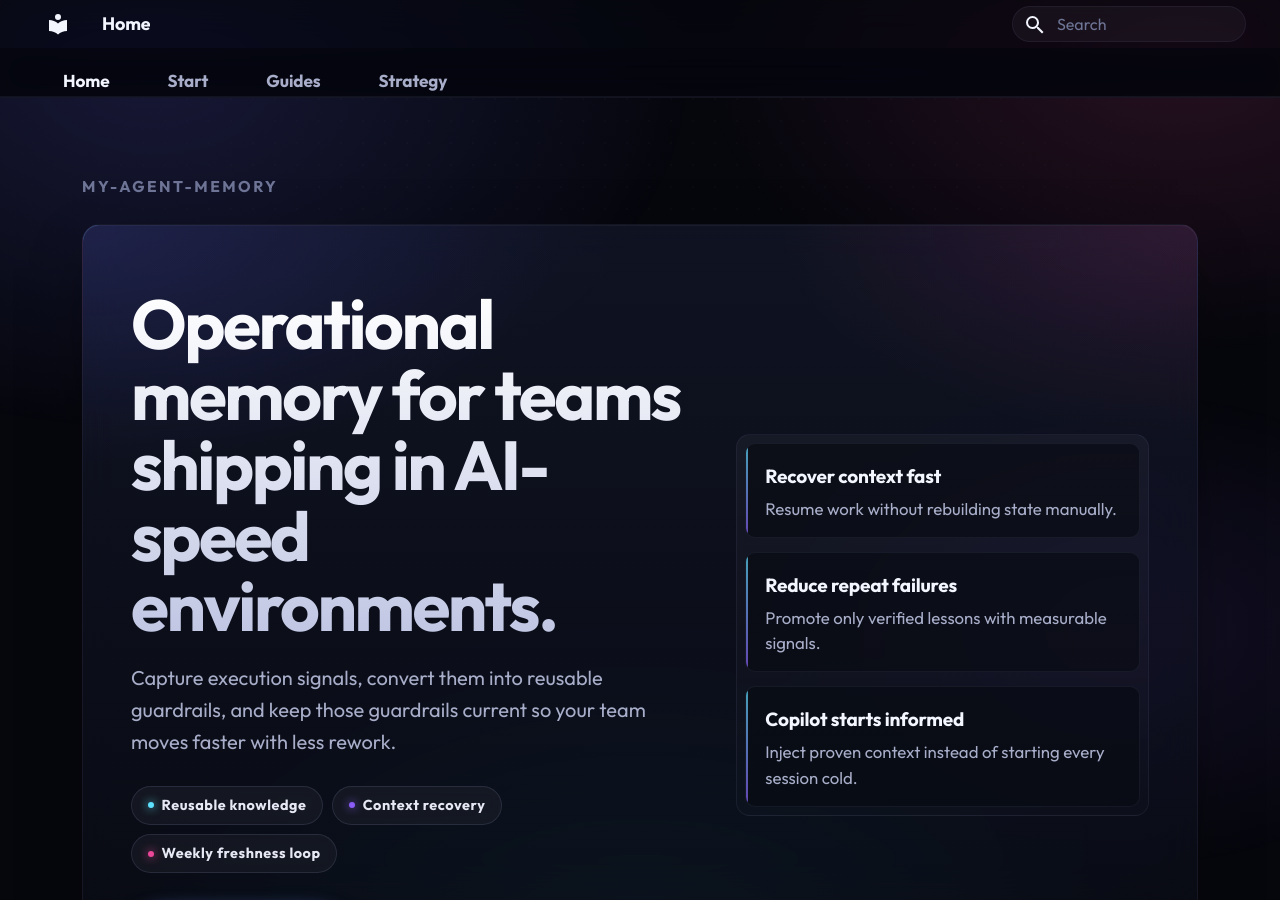
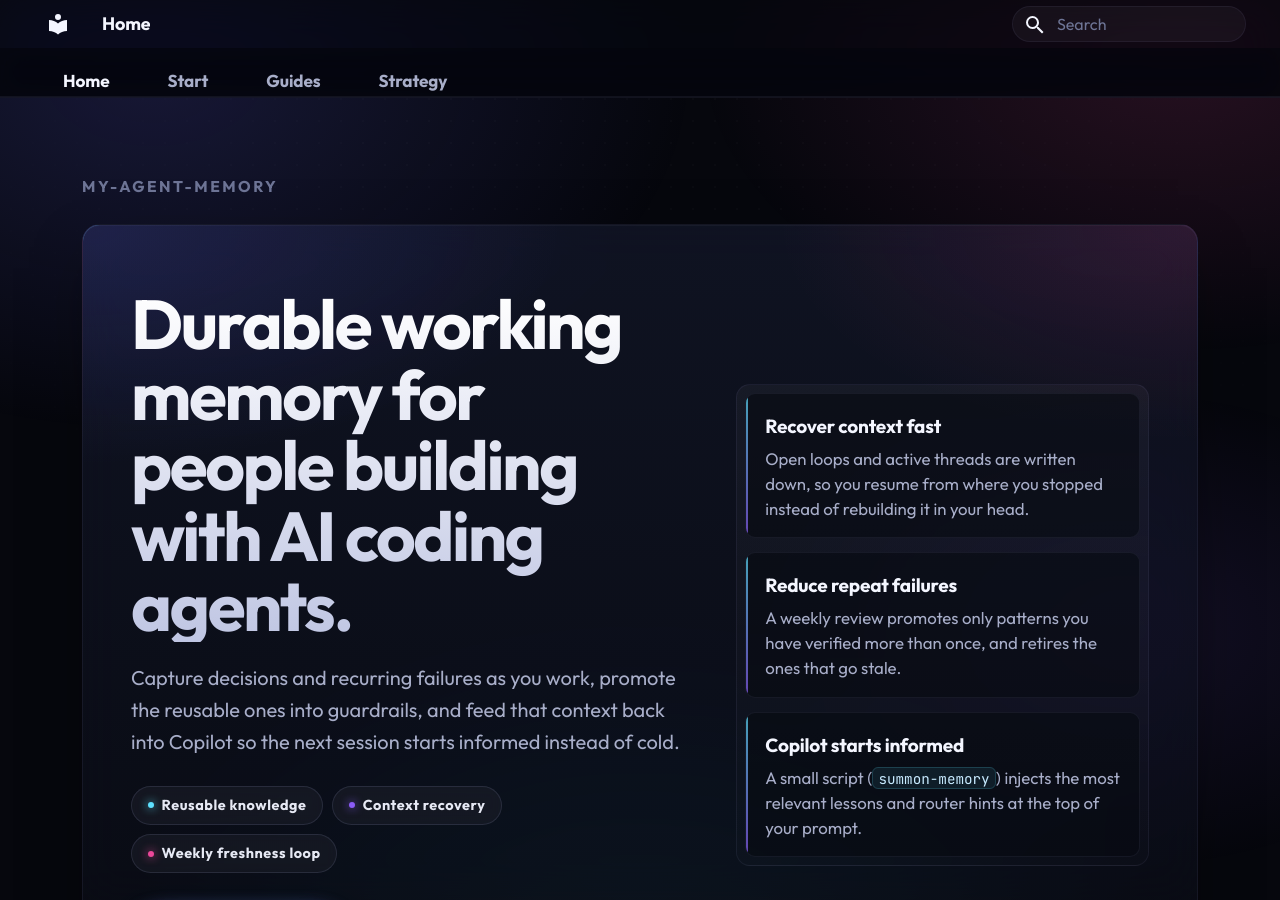
Before and after one commit to victorfelisbino/my-agent-memory, an MkDocs documentation site: the page built from docs/index.md, in a window 1280 px wide and 900 px high. Built offline with MkDocs 1.6.1 and Material for MkDocs 9.7.7, drawn with Linux system fonts in a browser that asks for light colours.

```diff
--- a/docs/index.md
+++ b/docs/index.md
@@ -3,8 +3,8 @@
 <div class="landing-shell">
 	<div class="landing-grid">
 		<div class="hero-copy">
-			<h1>Operational memory for teams shipping in AI-speed environments.</h1>
-			<p class="lead">Capture execution signals, convert them into reusable guardrails, and keep those guardrails current so your team moves faster with less rework.</p>
+			<h1>Durable working memory for people building with AI coding agents.</h1>
+			<p class="lead">Capture decisions and recurring failures as you work, promote the reusable ones into guardrails, and feed that context back into Copilot so the next session starts informed instead of cold.</p>
 			<div class="pill-row">
 				<span class="pill">Reusable knowledge</span>
 				<span class="pill">Context recovery</span>
@@ -18,15 +18,15 @@
 		<div class="kpi-panel">
 			<div class="kpi-item">
 				<strong>Recover context fast</strong>
-				<span>Resume work without rebuilding state manually.</span>
+				<span>Open loops and active threads are written down, so you resume from where you stopped instead of rebuilding it in your head.</span>
 			</div>
 			<div class="kpi-item">
 				<strong>Reduce repeat failures</strong>
-				<span>Promote only verified lessons with measurable signals.</span>
+				<span>A weekly review promotes only patterns you have verified more than once, and retires the ones that go stale.</span>
 			</div>
 			<div class="kpi-item">
 				<strong>Copilot starts informed</strong>
-				<span>Inject proven context instead of starting every session cold.</span>
+				<span>A small script (<code>summon-memory</code>) injects the most relevant lessons and router hints at the top of your prompt.</span>
 			</div>
 		</div>
 	</div>
```
Also changed, not shown: docs/copilot-auto-mode.md (+5 -3 lines), docs/quick-restart-routine.md (+1 -1 lines).
